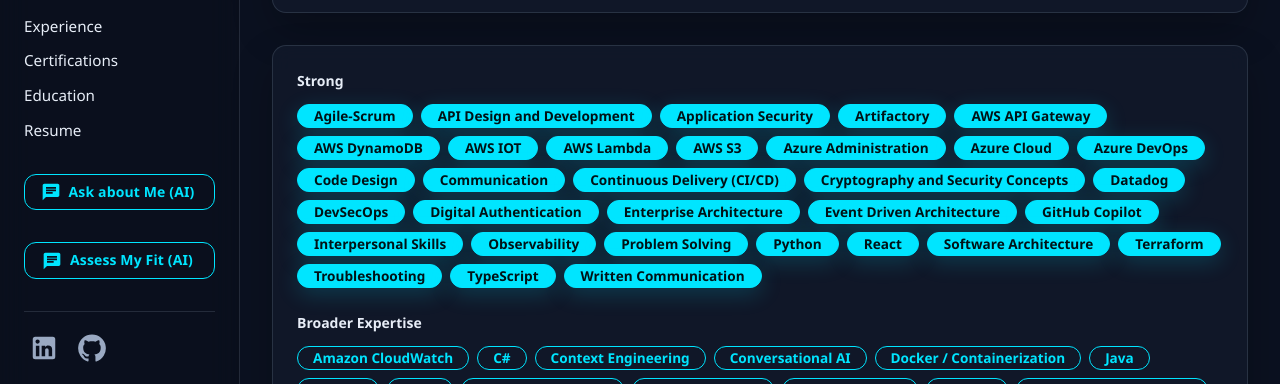
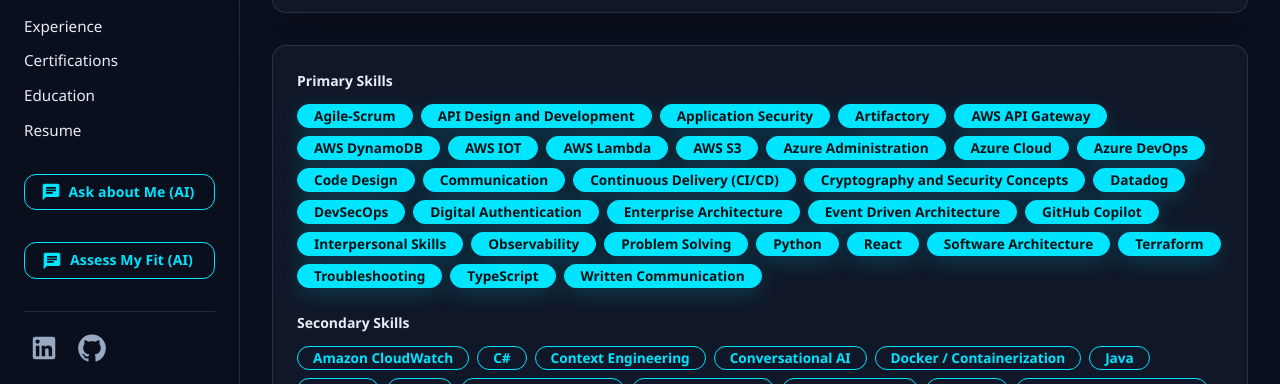
Before and after one commit to devgoon/me, a React (Vite) app in the folder frontend-react/: page /skills in a window 1280 px wide. Shown: the part 143-527 px from the top of the page. Built offline with nearby package versions, Linux system fonts and the light colour scheme; no server answers.

Commit message:
Changed Strong to Primary and Broader Expertise to Secondary in SkillsPage. Removed title from ExperienceChips in AboutPage. Updated ExperienceChips test to reflect these changes. Removed score display from FitPage.

```diff
--- a/frontend-react/src/pages/FitPage.jsx
+++ b/frontend-react/src/pages/FitPage.jsx
@@ -194,10 +194,6 @@
                   {copied ? 'Copied' : 'Copy'}
                 </Button>
               </Stack>
-              <Typography variant="body2">
-                <strong>Score:</strong> {result.score ?? 'N/A'}
-              </Typography>
-
               {scheduleMeetingUrl && isSchedulableVerdict(result.verdict) ? (
                 <Button
                   type="button"
--- a/frontend-react/src/pages/SkillsPage.jsx
+++ b/frontend-react/src/pages/SkillsPage.jsx
@@ -104,7 +104,7 @@
             <Stack spacing={3}>
               <Box>
                 <Typography variant="subtitle2" sx={{ fontWeight: 600, mb: 1.5 }}>
-                  Strong
+                  Primary Skills
                 </Typography>
                 <Stack direction="row" spacing={1} sx={{ flexWrap: 'wrap' }} useFlexGap>
                   {skills.strong.map((skill) => (
@@ -126,7 +126,7 @@
 
               <Box>
                 <Typography variant="subtitle2" sx={{ fontWeight: 600, mb: 1.5 }}>
-                  Broader Expertise
+                  Secondary Skills
                 </Typography>
                 <Stack direction="row" spacing={1} sx={{ flexWrap: 'wrap' }} useFlexGap>
                   {skills.moderate.map((skill) => (
```
